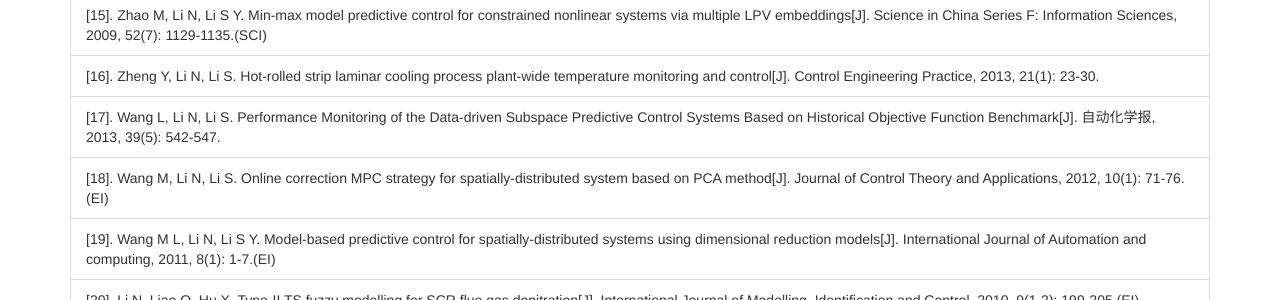
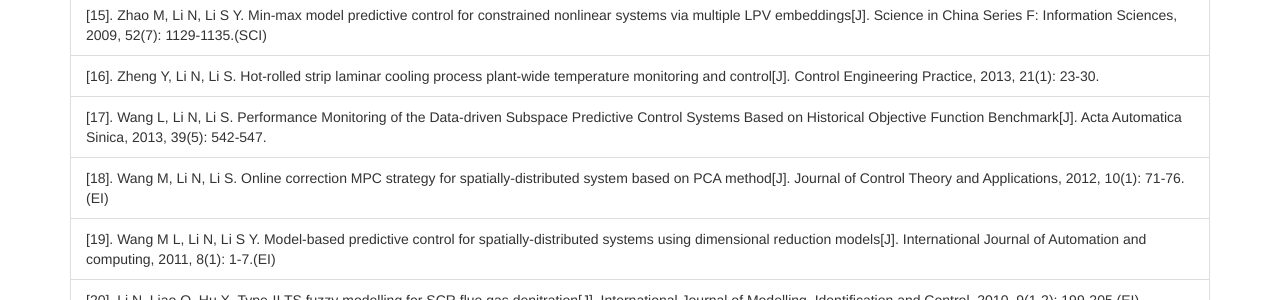
Before and after one commit to academic532/academic532.github.io, a Jekyll site: the page built from publications/index.html, in a window 1280 px wide and 900 px high, scrolled down 668 px. Shown: the part 151-451 px from the top of the window. Built offline with Jekyll 4.4.1, drawn with Linux system fonts in a browser that asks for light colours; nearby versions of some CDN libraries.

Commit message:
4.18微调

```diff
--- a/_data/news.json
+++ b/_data/news.json
@@ -1,6 +1,10 @@
 {
   "usage": "index file of news",
   "entry": [
+    {
+      "name": "Wang Zhanhao won the 2017 SJTU 'President Award' ",
+      "link": "http://automation.sjtu.edu.cn/Show.aspx?info_lb=610&info_id=2505&flag=101"
+    },
     {
       "name": "The back-to-school forum of Wang Zhanhao",
       "link": "http://automation.sjtu.edu.cn/Show.aspx?info_lb=610&info_id=2451&flag=101"
--- a/_data/publications.json
+++ b/_data/publications.json
@@ -21,7 +21,7 @@
          "Zhao M, Li N, Li S Y. Min-max model predictive control for constrained nonlinear systems via multiple LPV embeddings[J]. Science in China Series F: Information Sciences, 2009, 52(7): 1129-1135.(SCI)",
 
          "Zheng Y, Li N, Li S. Hot-rolled strip laminar cooling process plant-wide temperature monitoring and control[J]. Control Engineering Practice, 2013, 21(1): 23-30.",
-         "Wang L, Li N, Li S. Performance Monitoring of the Data-driven Subspace Predictive Control Systems Based on Historical Objective Function Benchmark[J]. 自动化学报, 2013, 39(5): 542-547.",
+         "Wang L, Li N, Li S. Performance Monitoring of the Data-driven Subspace Predictive Control Systems Based on Historical Objective Function Benchmark[J]. Acta Automatica Sinica, 2013, 39(5): 542-547.",
          "Wang M, Li N, Li S. Online correction MPC strategy for spatially-distributed system based on PCA method[J]. Journal of Control Theory and Applications, 2012, 10(1): 71-76.(EI)",
          "Wang M L, Li N, Li S Y. Model-based predictive control for spatially-distributed systems using dimensional reduction models[J]. International Journal of Automation and computing, 2011, 8(1): 1-7.(EI)",
          "Li N, Liao Q, Hu X. Type-II TS fuzzy modelling for SCR flue gas denitration[J]. International Journal of Modelling, Identification and Control, 2010, 9(1-2): 199-205.(EI)",
--- a/_data/research.json
+++ b/_data/research.json
@@ -1,6 +1,6 @@
 {
   "usage": "index of research areas",
-  "micropage": "http://u1755815.jisuwebapp.com/s?id=2738220",
+  "micropage": "http://u1755815.jisuwebapp.com/s?id=2941259",
   "entry": [
     {
       "name": "Model Predictive Control",
--- a/research/index.html
+++ b/research/index.html
@@ -28,7 +28,7 @@ title: Research
         </div>
       </div>
       {% endraw %}
-      <a class="btn btn-info" href="{{ site.data.research.micropage }}">微页: 典型案例</a>
+      <a class="btn btn-info" href="{{ site.data.research.micropage }}">Ning's Group 微页</a>
     </div>
     <div class="col-sm-12 col-md-8">
     <div class="jumbotron">
```
